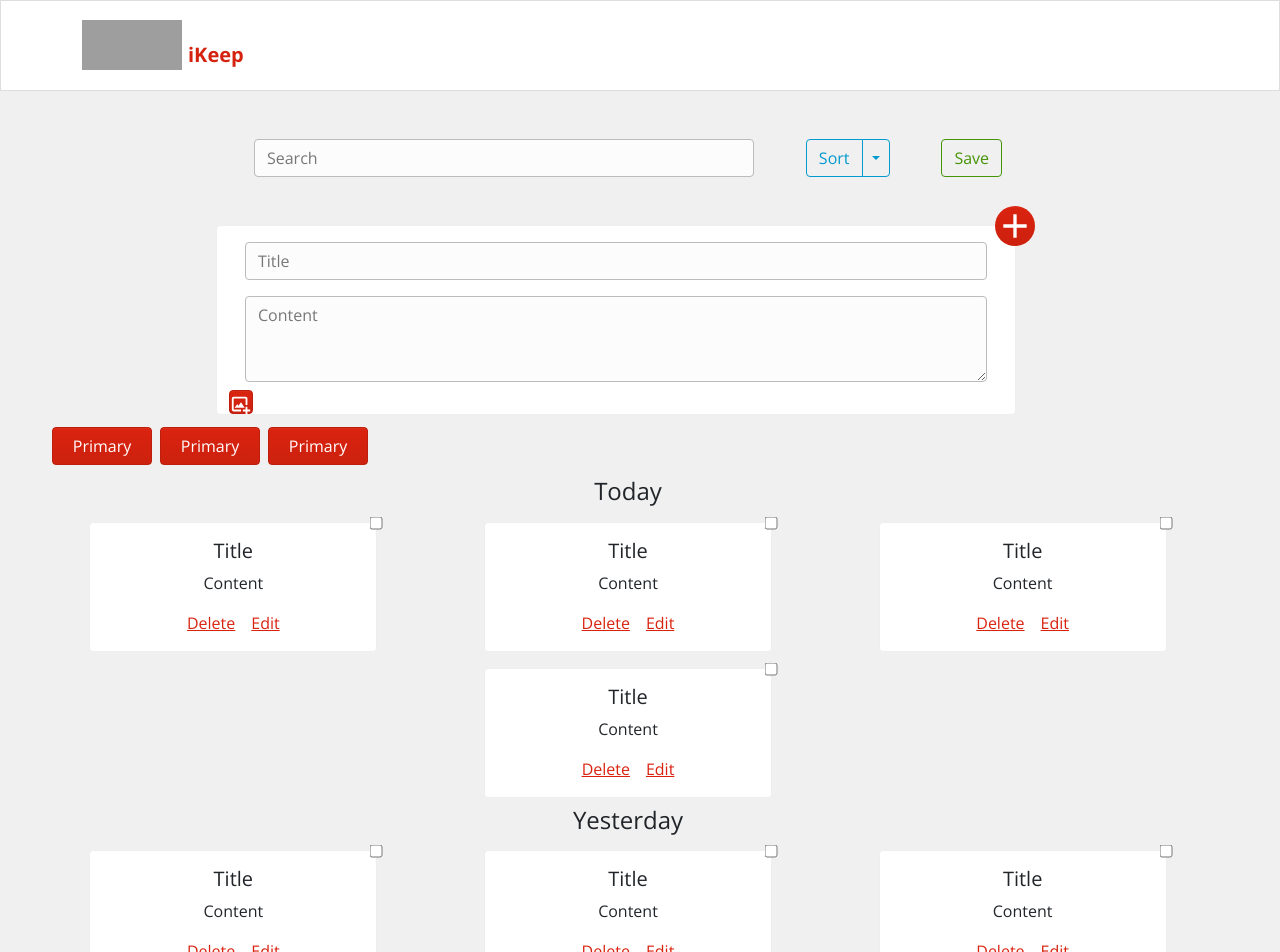
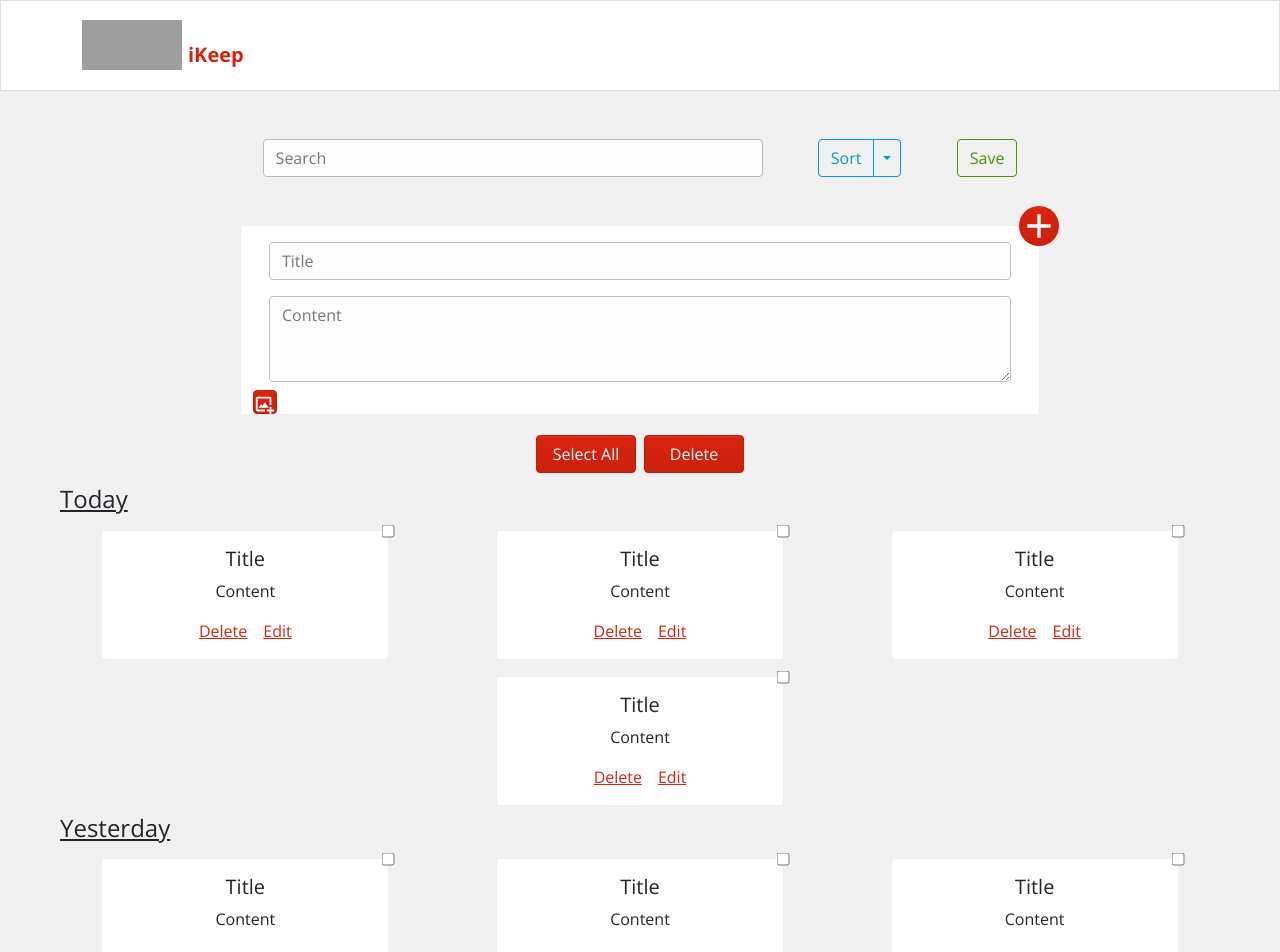
Before and after one commit to rlogixDev/iKeep, a React (Create React App) app: page /homepage in a window 1280 px wide. Shown: the top 952 px of the page. Built offline with nearby package versions, Linux system fonts and the light colour scheme; grey boxes are pictures that could not be loaded.

Commit message:
validation + HomePage

```diff
--- a/src/components/homepageComponent/Notes.js
+++ b/src/components/homepageComponent/Notes.js
@@ -4,7 +4,9 @@ import { Card } from 'react-bootstrap';
 export default function Notes() {
   return (
     <div className='row d-flex justify-content-around mt-2 p-0'>
-      <h4>Today</h4>
+      <h4 className='text-decoration-underline' style={{ textAlign: 'left' }}>
+        Today
+      </h4>
       <Card style={{ width: '18rem' }} className='m-2'>
         <Card.Body>
           <input
@@ -54,7 +56,9 @@ export default function Notes() {
           <Card.Link href='#'>Edit</Card.Link>
         </Card.Body>
       </Card>
-      <h4>Yesterday</h4>
+      <h4 className='text-decoration-underline' style={{ textAlign: 'left' }}>
+        Yesterday
+      </h4>
       <Card style={{ width: '18rem' }} className='m-2'>
         <Card.Body>
           <input
--- a/src/components/homepageComponent/NotesDisplay.js
+++ b/src/components/homepageComponent/NotesDisplay.js
@@ -9,41 +9,26 @@ export default function NotesDisplay() {
     <>
       <Container>
         <Row>
-          <Row className='d-flex justify-content-center'>
           <SearchBox />
-          </Row>
-          <Row>
-            <Row>
           <InputNote />
         </Row>
-          </Row>
-        </Row>
-        <Row>
-          <Row className='d-flex flex-row mt-2'>
+        <Row className='d-flex flex-row justify-content-center mt-3'>
           <Button
             variant='primary'
             className='m-1'
             style={{ maxWidth: '100px' }}
           >
-              Primary
+            Select All
           </Button>
           <Button
             variant='primary'
             className='m-1'
             style={{ maxWidth: '100px' }}
           >
-              Primary
-            </Button>
-            <Button
-              variant='primary'
-              className='m-1'
-              style={{ maxWidth: '100px' }}
-            >
-              Primary
+            Delete
           </Button>
         </Row>
         <Notes />
-        </Row>
       </Container>
     </>
   );
--- a/src/components/homepageComponent/SearchBox.js
+++ b/src/components/homepageComponent/SearchBox.js
@@ -10,6 +10,7 @@ import {
 export default function SearchBox() {
   return (
     <>
+      <div className='d-flex justify-content-center'>
         <Form
           className='d-flex justify-content-around p-0 mb-5'
           style={{
@@ -23,7 +24,7 @@ export default function SearchBox() {
             aria-describedby='basic-addon2'
             style={{ maxWidth: '500px' }}
           />
-        <Dropdown as={ButtonGroup}>
+          <Dropdown style={{ margin: '0px 10px' }} as={ButtonGroup}>
             <Button variant='outline-info'>Sort</Button>
 
             <Dropdown.Toggle
@@ -39,6 +40,7 @@ export default function SearchBox() {
           </Dropdown>
           <Button variant='outline-success'>Save</Button>{' '}
         </Form>
+      </div>
     </>
   );
 }
--- a/src/screens/Signup/signup.js
+++ b/src/screens/Signup/signup.js
@@ -50,12 +50,29 @@ export default function Signup() {
                 <Form.Label column sm='4'>
                   Username
                 </Form.Label>
-                <Col sm='8' className='p-0'>
-                  <Form.Control
-                    type='text'
-                    placeholder='Enter Username'
-                    onChange={(e) => setName(e.target.value)}
-                  />
+                <Col sm='8'>
+                  <Row>
+                    <Form.Control
+                      type='text'
+                      placeholder='Enter Username'
+                      required
+                      onChange={(e) => setName(e.target.value)}
+                    />
+                  </Row>
+                  <Row>
+                    {name.length == 0 && (
+                      <p
+                        style={{
+                          textAlign: 'left',
+                          color: 'red',
+                          fontSize: '10px',
+                          marginBottom: '5px',
+                        }}
+                      >
+                        *Enter Username
+                      </p>
+                    )}
+                  </Row>
                 </Col>
               </Row>
             </Form.Group>
@@ -71,6 +88,7 @@ export default function Signup() {
                     <Form.Control
                       type='password'
                       placeholder='Enter Password'
+                      required
                       onChange={(e) => setPassword(e.target.value)}
                     />
                   </Row>
@@ -99,12 +117,12 @@ export default function Signup() {
                   <Form.Label>Mobile Number</Form.Label>
                 </Col>
                 <Col sm='8'>
-                  {' '}
                   <Row>
                     <Form.Control
                       type='text'
                       placeholder='Enter Mobile Number'
                       value={phone}
+                      required
                       onChange={phoneNumberCheck}
                     />
                   </Row>
@@ -137,6 +155,7 @@ export default function Signup() {
                   <Row>
                     <Form.Control
                       type='text'
+                      required
                       placeholder='Enter E-mail'
                       onChange={(e) => setEmail(e.target.value)}
                     />
@@ -169,7 +188,7 @@ export default function Signup() {
                     name='Gender'
                     label='M'
                     value='male'
-                    onClick={(e) => setGender(e.target.value)}
+                    onChange={(e) => setGender(e.target.value)}
                   />
                 </Col>
                 <Col sm='3'>
@@ -178,7 +197,7 @@ export default function Signup() {
                     name='Gender'
                     label='F'
                     value='female'
-                    onClick={(e) => setGender(e.target.value)}
+                    onChange={(e) => setGender(e.target.value)}
                   />
                 </Col>
                 <Col sm='3'>
@@ -187,27 +206,14 @@ export default function Signup() {
                     name='Gender'
                     label='Others'
                     value='others'
-                    onClick={(e) => setGender(e.target.value)}
+                    onChange={(e) => setGender(e.target.value)}
                   />
                 </Col>
-                {gender.length == 0 && (
-                  <p
-                    style={{
-                      width: '100px',
-                      color: 'red',
-                      fontSize: '10px',
-                      marginBottom: '5px',
-                    }}
-                  >
-                    *Enter Gender
-                  </p>
-                )}
               </Row>
             </Form.Group>
             <Form.Group className='mb-3'>
               <Row className='justify-content-center'>
                 <Col sm='4'>
-                  {' '}
                   <Form.Label>Zip Code</Form.Label>
                 </Col>
                 <Col sm='8'>
@@ -216,6 +222,7 @@ export default function Signup() {
                       type='text'
                       placeholder='Enter Zip Code'
                       value={zip}
+                      required
                       onChange={zipCodeCheck}
                     />
                   </Row>
@@ -248,7 +255,8 @@ export default function Signup() {
                     <Form.Control
                       type='text'
                       placeholder='Enter State'
-                      onClick={(e) => setState(e.target.value)}
+                      required
+                      onChange={(e) => setState(e.target.value)}
                     />
                   </Row>
                   <Row>
@@ -279,7 +287,8 @@ export default function Signup() {
                     <Form.Control
                       type='text'
                       placeholder='Enter Country'
-                      onClick={(e) => setCountry(e.target.value)}
+                      required
+                      onChange={(e) => setCountry(e.target.value)}
                     />
                   </Row>
                   <Row>
```
Also changed, not shown: src/components/homepageComponent/SideNav.js (deleted, +0 -16 lines). Lines whose indentation alone changed are shown as unchanged.
